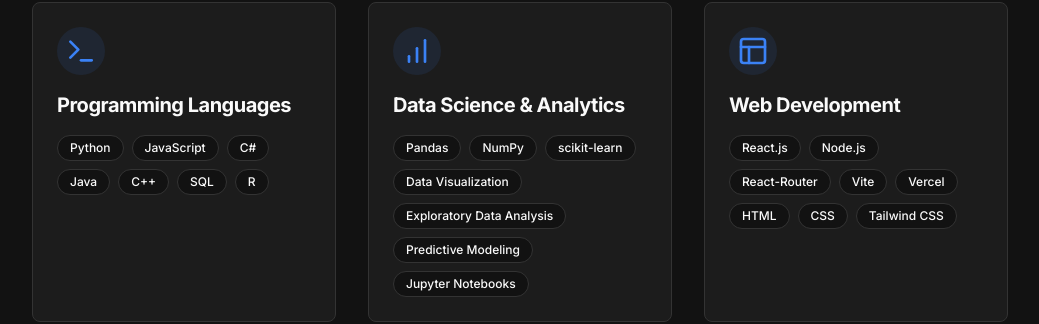
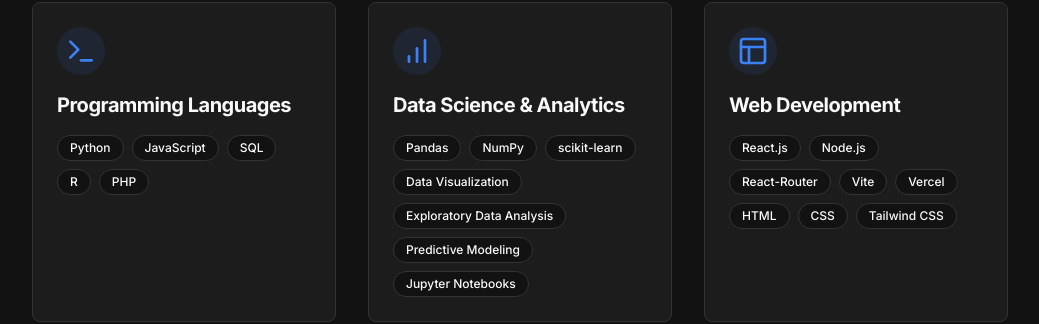
Before and after one commit to glennnoronha/portfolio, a Next.js app: page / in a window 1280 px wide. Shown: the part 6126-6450 px from the top of the page, without its empty margins (120-1159 px from the left). Built offline with nearby package versions, Linux system fonts and the light colour scheme.

Commit message:
update skills

```diff
--- a/components/skills.tsx
+++ b/components/skills.tsx
@@ -12,7 +12,7 @@ export function Skills() {
     {
       title: "Programming Languages",
       icon: <Terminal className="h-8 w-8" />,
-      skills: ["Python", "JavaScript", "C#", "Java", "C++", "SQL", "R"],
+      skills: ["Python", "JavaScript", "SQL", "R", "PHP"],
     },
     {
       title: "Data Science & Analytics",
```
